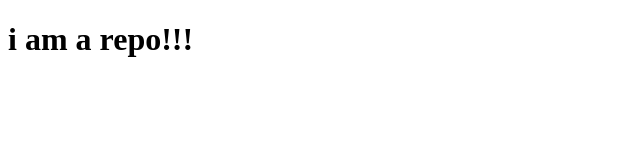
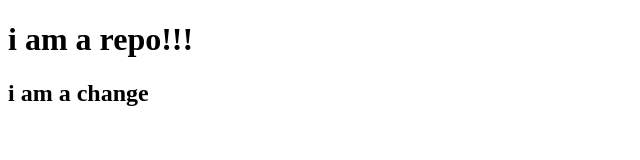
Before and after one commit to bencasalino/bryan_ben, a plain HTML site: page index.html in a window 1280 px wide. Shown: the whole page, without its empty margins (0-640 px from the left). Drawn offline with Linux system fonts and the light colour scheme.

Commit message:
second commit

```diff
--- a/index.html
+++ b/index.html
@@ -8,5 +8,6 @@
 </head>
 <body>
     <h1> i am a repo!!! </h1>
+    <h2> i am a change </h2>
 </body>
 </html>
```
